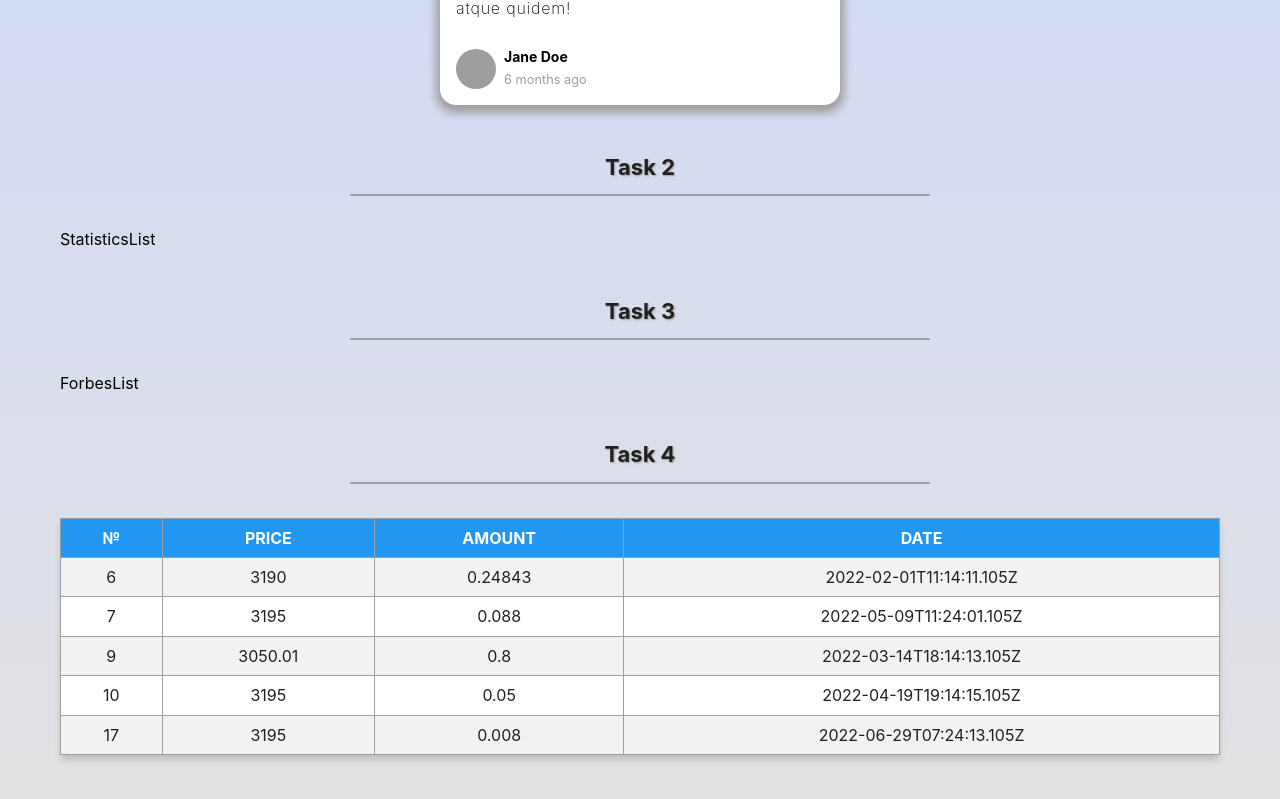
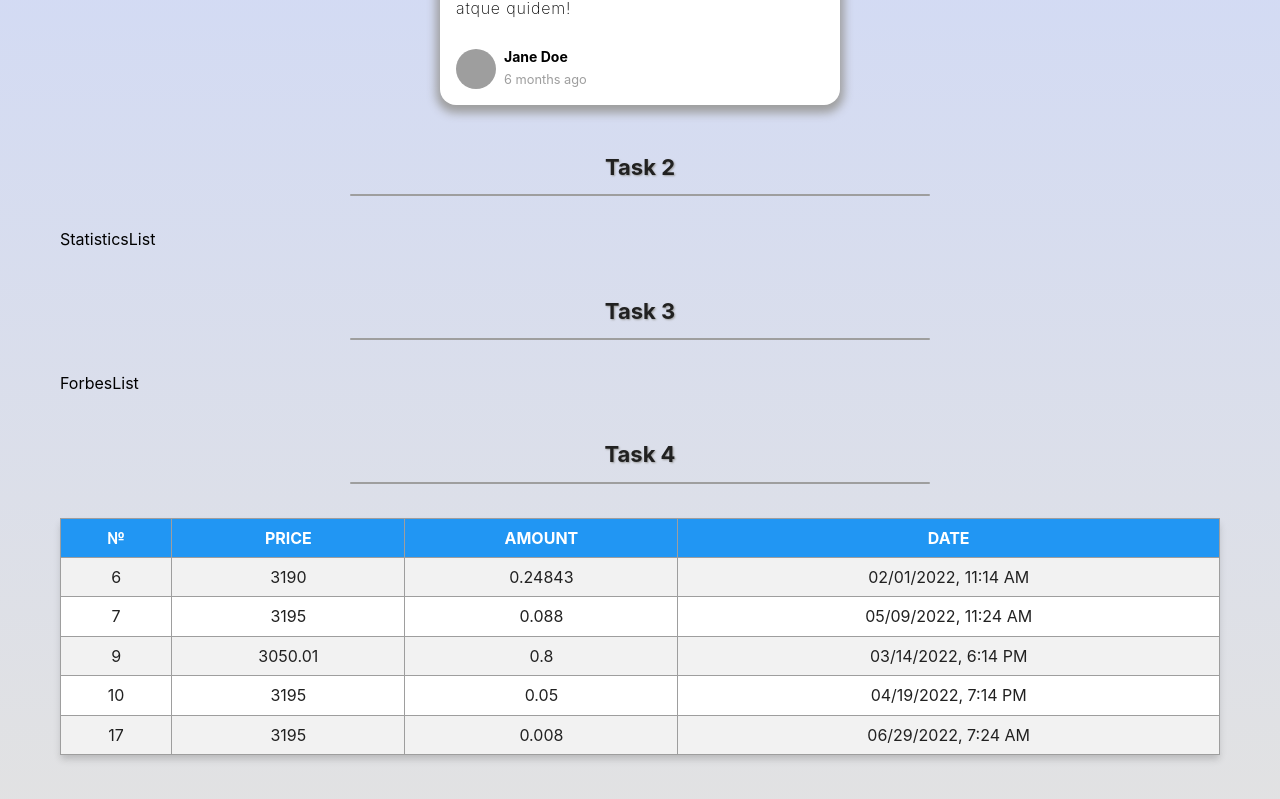
Before and after one commit to Kseniia30/group-16.10.2022, a React (Create React App) app: page / in a window 1280 px wide. Shown: the part 560-1359 px from the top of the page. Built offline with nearby package versions, Linux system fonts and the light colour scheme; grey boxes are pictures that could not be loaded.

Commit message:
fix date

```diff
--- a/src/components/CryptoHistory/CriptoHistoryItem.jsx
+++ b/src/components/CryptoHistory/CriptoHistoryItem.jsx
@@ -1,17 +1,17 @@
-
 import PropTypes from 'prop-types';
-import { BaseTable, THead, Th, Tr, Td } from './CryptoHistory.styled';
+import { result } from './FormatDate';
+import { Tr, Td } from './CryptoHistory.styled';
 
 
 
 
 export const CriptoHistoryItem = function ({ item }) {
     return (
-        <Tr key={item.id}>
+        <Tr>
         <Td>{item.id}</Td>
         <Td>{item.price}</Td>
         <Td>{item.amount}</Td>
-        <Td>{item.date}</Td>
+        <Td>{result(item.date)}</Td>
         </Tr>
     );
 };
@@ -19,9 +19,9 @@ export const CriptoHistoryItem = function ({ item }) {
 CriptoHistoryItem.propTypes = {
     items: PropTypes.arrayOf(
         PropTypes.shape({
-        id: PropTypes.string.isRequired,
-        price: PropTypes.string.isRequired,
-        amount: PropTypes.string.isRequired,
+        id: PropTypes.number.isRequired,
+        price: PropTypes.number.isRequired,
+        amount: PropTypes.number.isRequired,
         date: PropTypes.string.isRequired,
         })
     ),
--- /dev/null
+++ b/src/components/CryptoHistory/FormatDate.js
@@ -0,0 +1,5 @@
+import { format } from 'date-fns'
+
+export const result = date => {
+    return format(new Date(date), 'Pp', { addSuffix: true }
+    )}
```
Also changed, not shown: src/components/CryptoHistory/CryptoHistory.jsx (+4 -4 lines).
